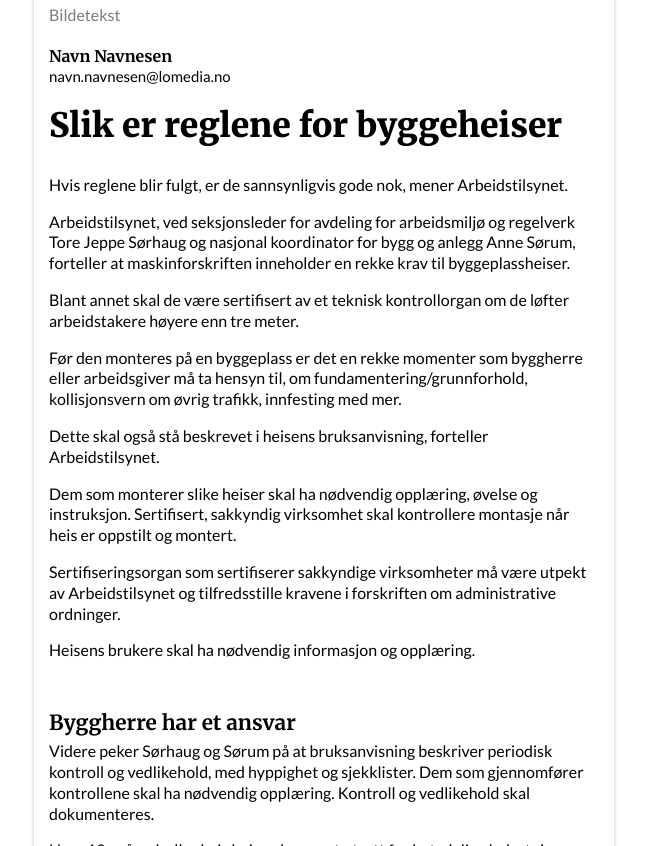
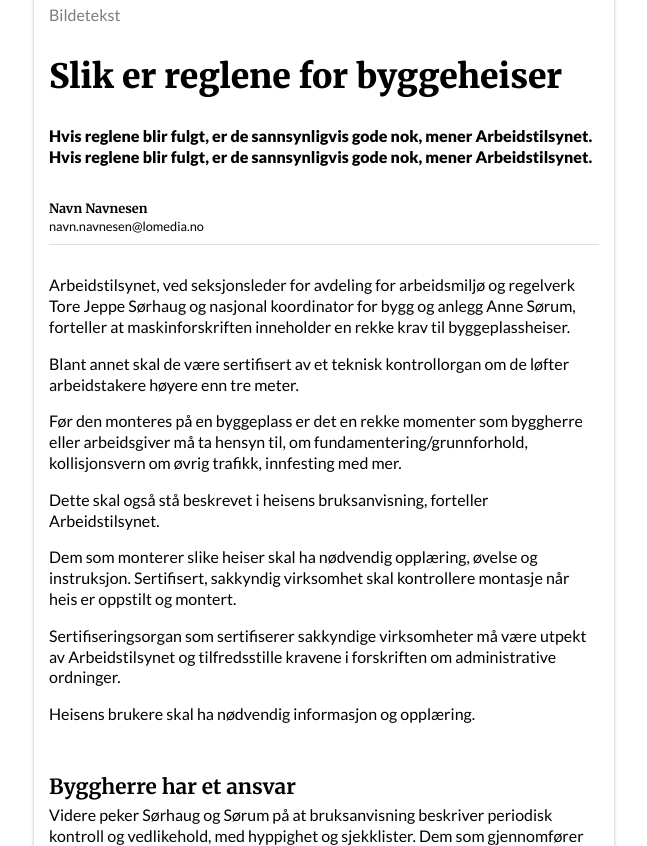
Before and after one commit to Ninuskaninus/frifag-artikkelmal-2024, a website with bundled scripts: page index.html in a window 1280 px wide. Shown: the part 5636-6482 px from the top of the page, without its empty margins (116-763 px from the left). Built offline with nearby package versions, Linux system fonts and the light colour scheme.

Commit message:
changed ingress undersak

```diff
--- a/index.html
+++ b/index.html
@@ -249,15 +249,16 @@
               <img src="/src/img/placeholder-img.webp" alt="" />
               <p class="frifag-caption">Bildetekst</p>
             </div>
+            <h2>Slik er reglene for byggeheiser</h2>
+            <p class="frifag-undersak-ingress">
+              Hvis reglene blir fulgt, er de sannsynligvis gode nok, mener
+              Arbeidstilsynet. Hvis reglene blir fulgt, er de sannsynligvis gode
+              nok, mener Arbeidstilsynet.
+            </p>
             <div class="frifag-undersak-byline-container">
               <p>Navn Navnesen</p>
               <small>navn.navnesen@lomedia.no</small>
             </div>
-            <h2>Slik er reglene for byggeheiser</h2>
-            <p>
-              Hvis reglene blir fulgt, er de sannsynligvis gode nok, mener
-              Arbeidstilsynet.
-            </p>
             <p>
               Arbeidstilsynet, ved seksjonsleder for avdeling for arbeidsmiljø
               og regelverk Tore Jeppe Sørhaug og nasjonal koordinator for bygg
--- a/src/sass/_layout.scss
+++ b/src/sass/_layout.scss
@@ -686,28 +686,37 @@ footer{
 
     h2{
         font-size: 2.1rem;
-        margin-bottom: 30px;
+        margin: 30px 0;
     }
 
     h4{
         font-size: 1.3rem;
     }
+
 }
 
 .frifag-undersak-byline-container{
-    margin: 20px 0;
+    margin: 30px 0;
+    border-bottom: 1px solid $stroke-gray;
+    padding-bottom: 10px;
     p {
         font-family: $font-family-serif;
-        font-size: 1rem;
+        font-size: 0.8rem;
         font-weight: 600;
         margin: 0;
     }
 
     small{
         font-family: $font-family-sans-serif;
+        font-size: 0.8rem;
     }
 }
 
 .frifag-undersak-italic{
     font-style: italic;
 }
+
+.frifag-undersak-ingress{
+    font-weight: 900;
+
+}
```
Also changed, not shown: dist/css/main.css, 1 other file.
